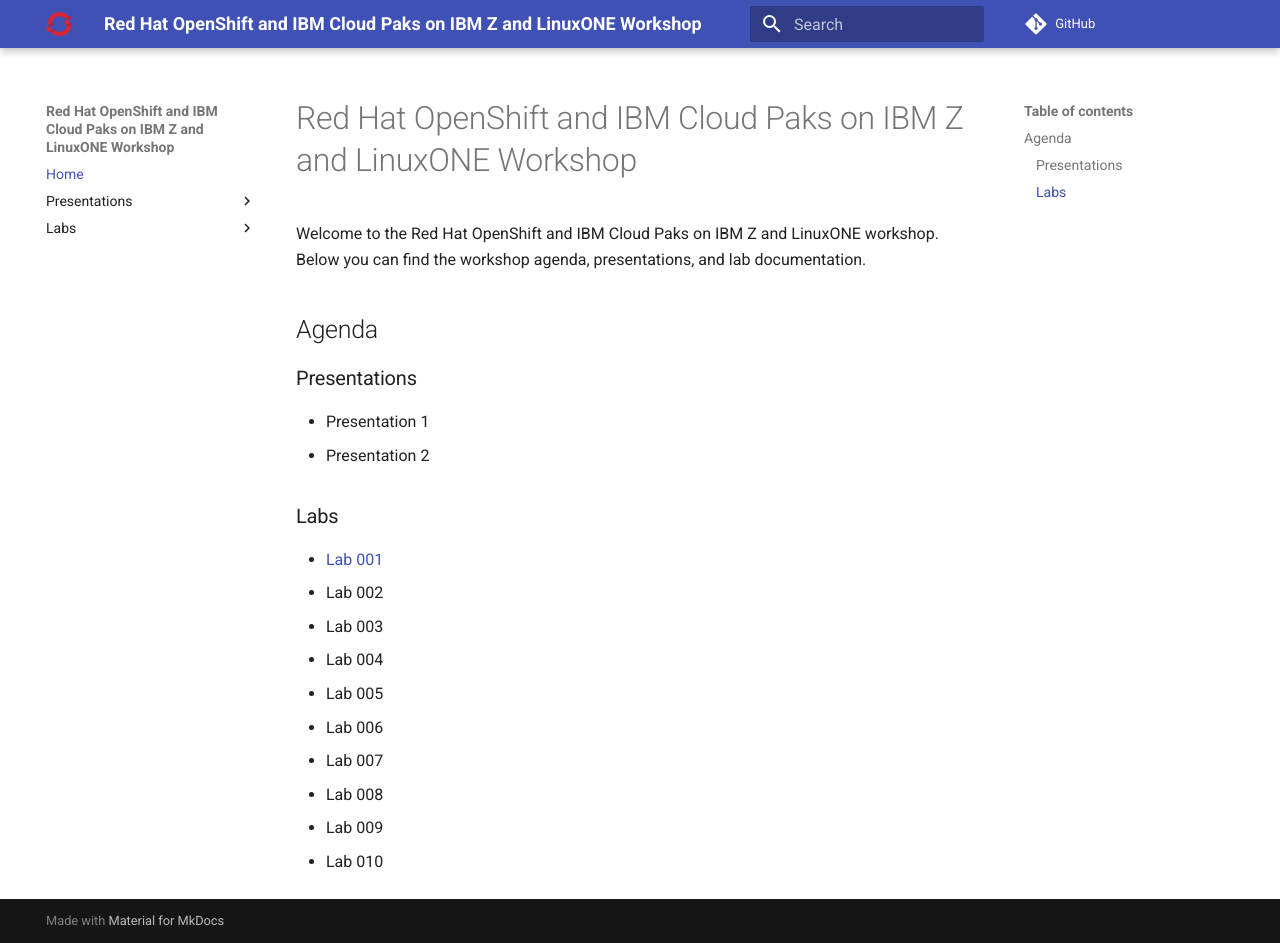
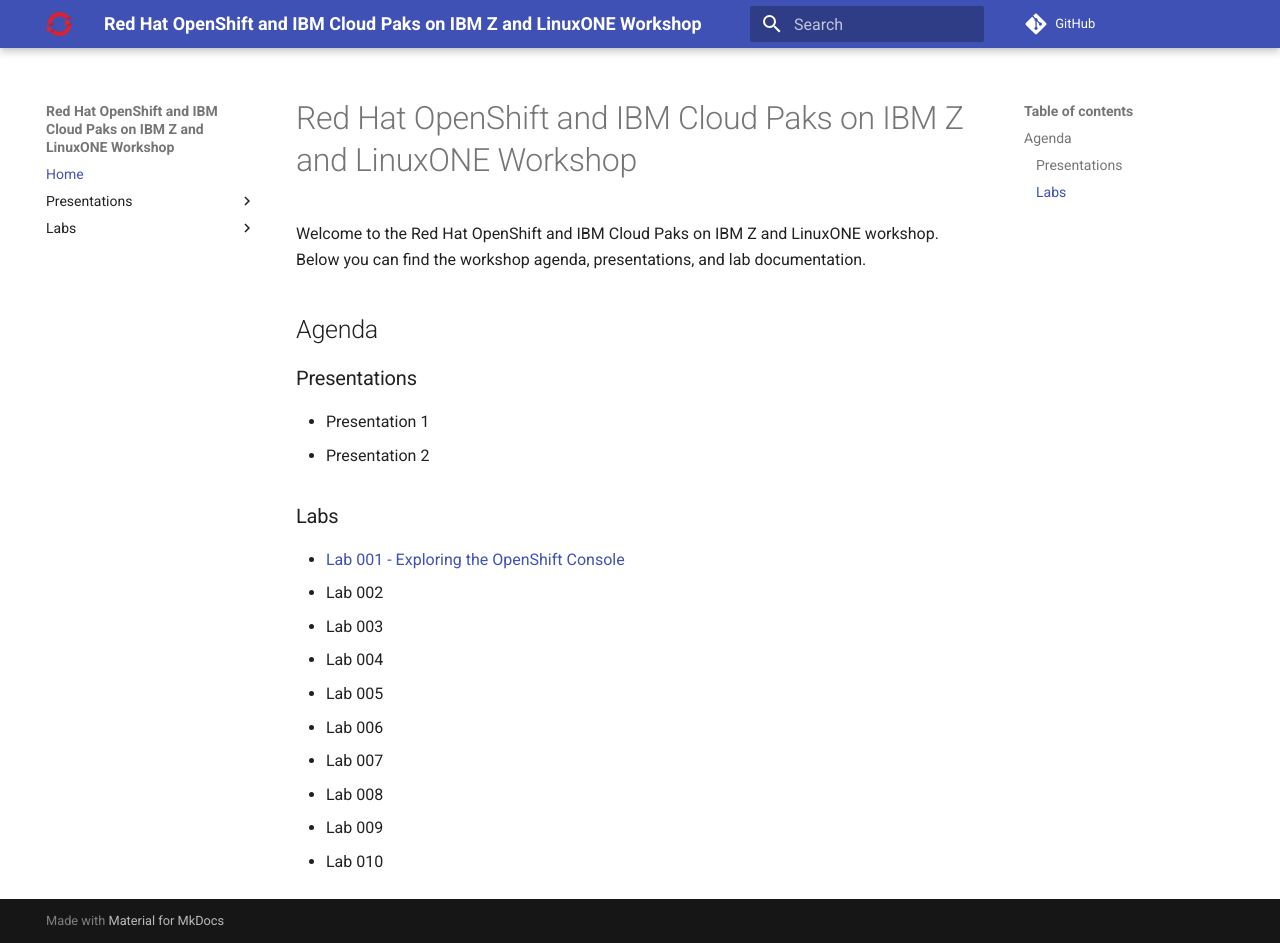
Before and after one commit to mmondics/ocp-z-workshop, an MkDocs documentation site: the page built from docs/index.md, in a window 1280 px wide and 943 px high. Built offline with MkDocs 1.6.1 and Material for MkDocs 9.7.7, drawn with Linux system fonts in a browser that asks for light colours; comment, search, counter and statistics services are not loaded.

Commit message:
Update index.md

```diff
--- a/docs/index.md
+++ b/docs/index.md
@@ -5,12 +5,13 @@
 ## Agenda
 
 ### Presentations
+
 * Presentation 1
 * Presentation 2
 
 ### Labs
 
-* [Lab 001](lab001.md)
+* [Lab 001 - Exploring the OpenShift Console](lab001.md)
 * Lab 002
 * Lab 003
 * Lab 004
```
